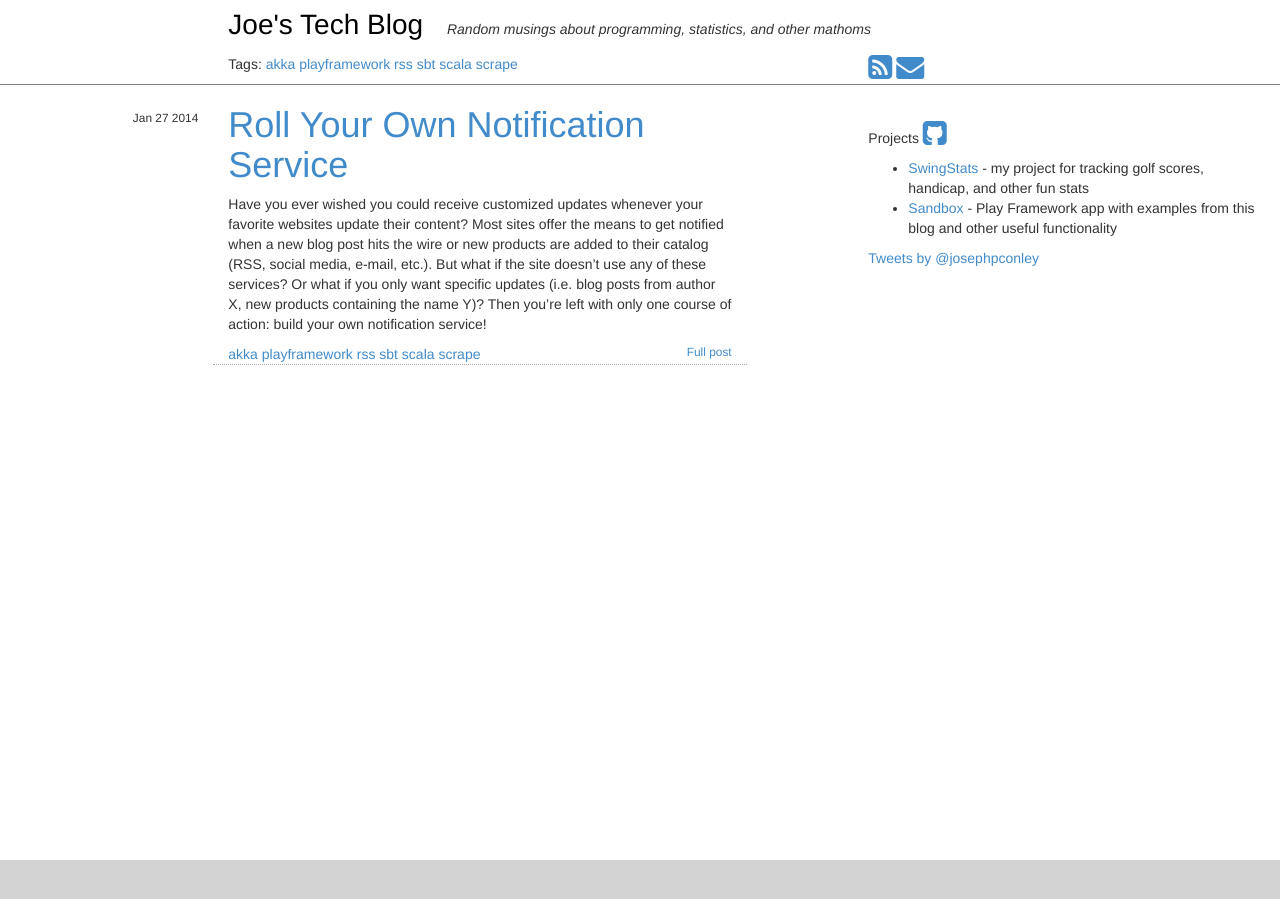
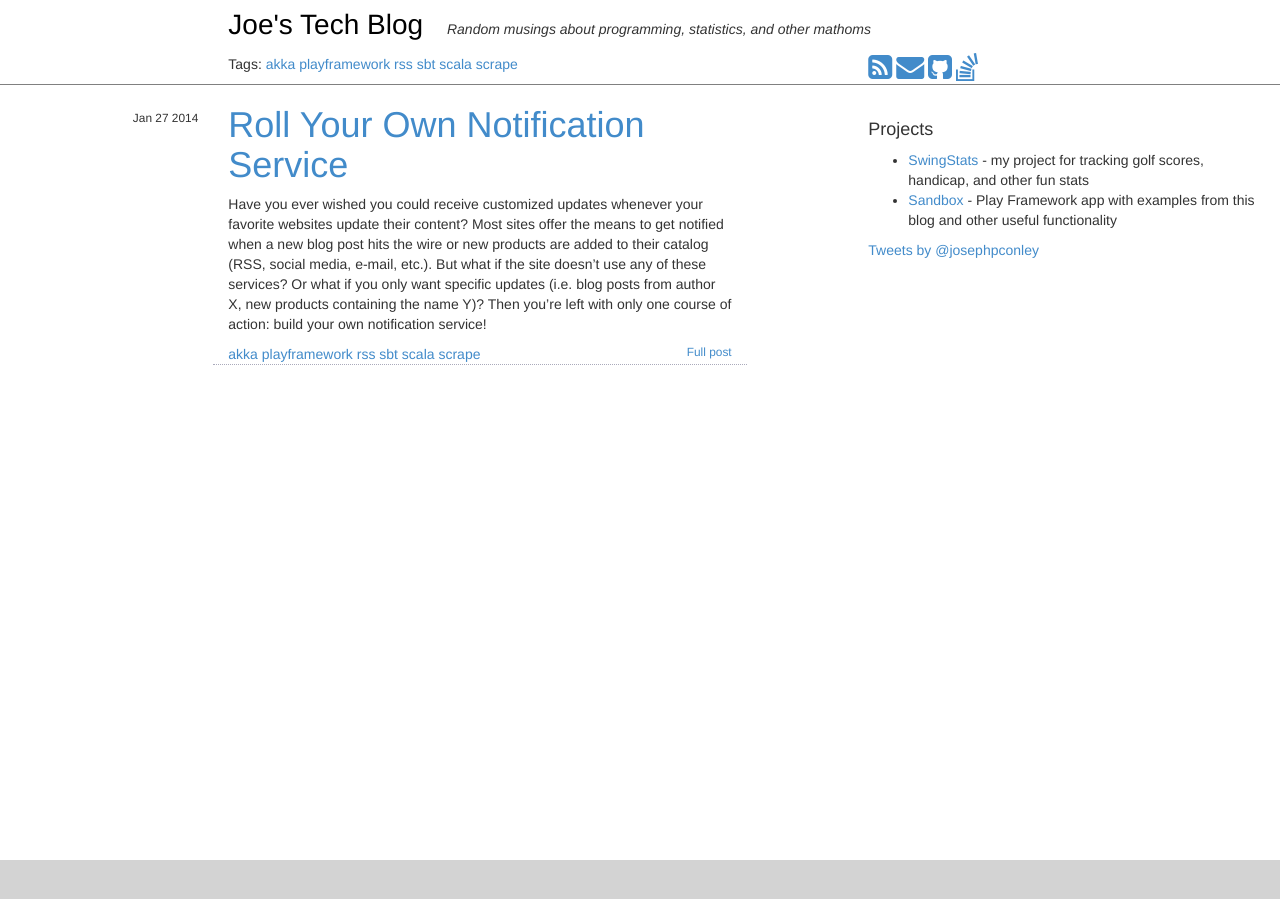
Before and after one commit to josephpconley/josephpconley.github.io, a Jekyll site: the page built from index.html, in a window 1280 px wide. Built offline with Jekyll 4.4.1, drawn with Linux system fonts in a browser that asks for light colours; a script that is not in the unit is left out; comment, search, counter and statistics services are not loaded.

Commit message:
shifting github and stack icons to top

```diff
--- a/_layouts/main.html
+++ b/_layouts/main.html
@@ -43,6 +43,8 @@
                 <div class="col-md-3">
                     <a href="/feed.xml" target="_blank"><i class="fa fa-rss-square fa-2x"></i></a>
                     <a href="mailto:josephpconley@gmail.com"><i class="fa fa-envelope fa-2x"></i></a>
+                    <a href="https://github.com/josephpconley" target="_blank"><i class="fa fa-github-square fa-2x"></i></a>
+                    <a href="http://stackoverflow.com/users/1031290/josephpconley" target="_blank"><i class="fa fa-stack-overflow fa-2x"></i></a>
                 </div>
             </div>
             <div class="row">
@@ -50,7 +52,7 @@
                 <div class="col-md-offset-1 col-md-4" style="margin-top:25px;">
                     <script src="//platform.linkedin.com/in.js" type="text/javascript"></script>
                     <script type="IN/MemberProfile" data-id="http://www.linkedin.com/pub/joe-conley/7/288/9a3" data-format="inline" data-related="false"></script>
-                    <h5>Projects <a href="https://github.com/josephpconley" target="_blank"><i class="fa fa-github-square fa-2x"></i></a></h5>
+                    <h4>Projects</h4>
                     <ul>
                         <li><a href="http://www.swingstats.com" target="_blank">SwingStats</a> - my project for tracking golf scores, handicap, and other fun stats</li>
                         <li><a href="http://app.josephpconley.com" target="_blank">Sandbox</a> - Play Framework app with examples from this blog and other useful functionality</li>
```
